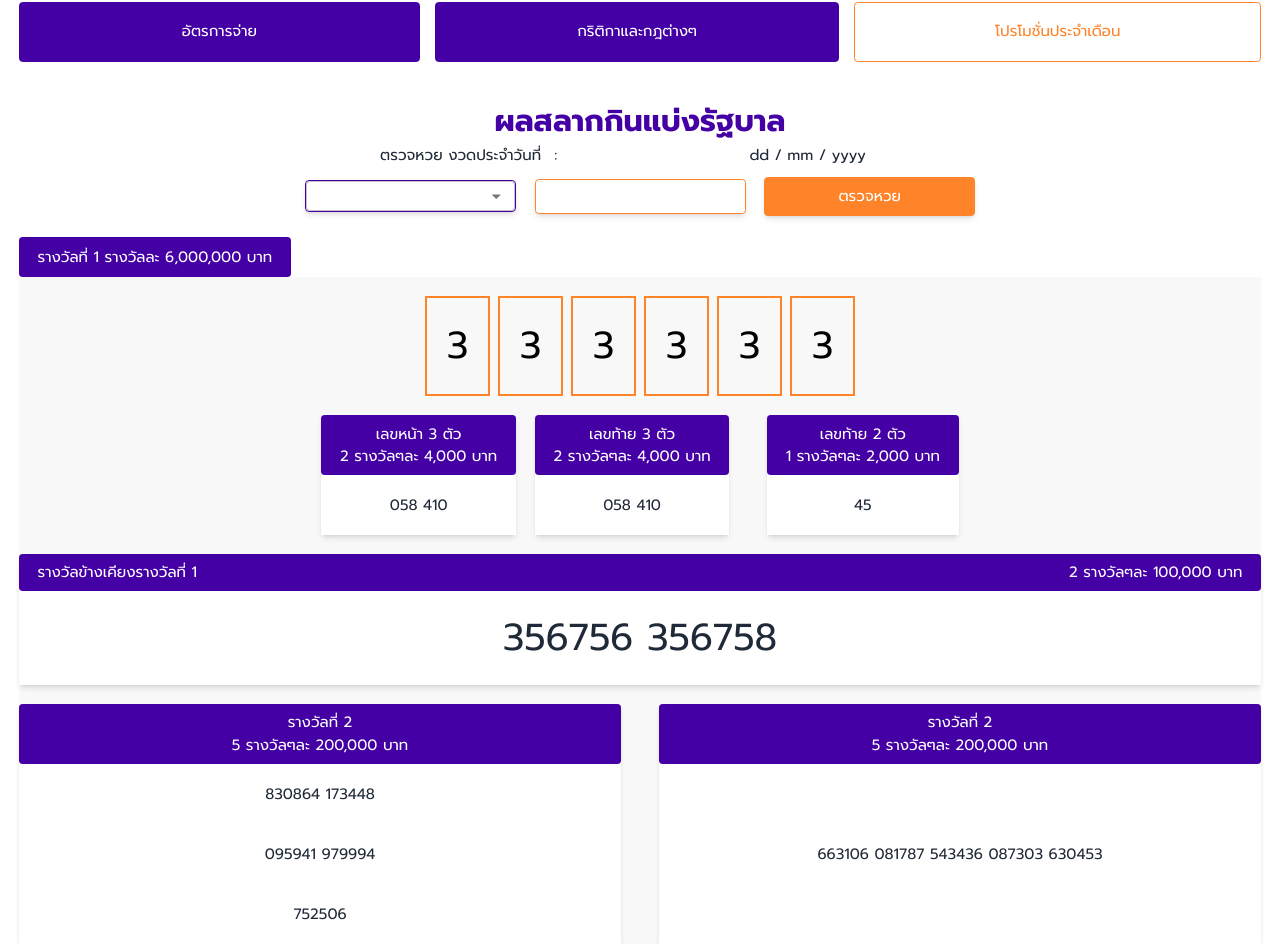
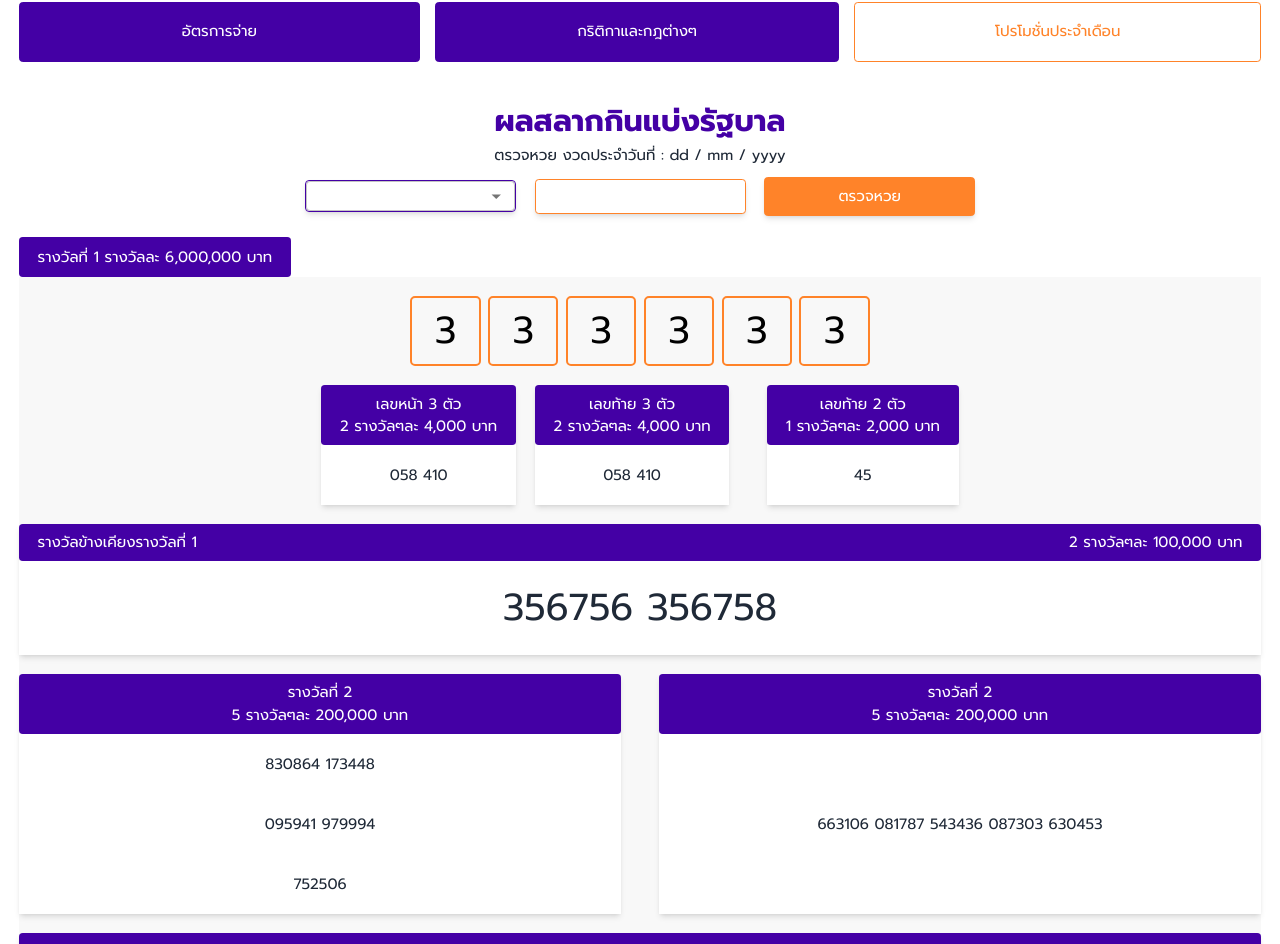
Before and after one commit to zvcx22545/Dopoy788, a React (Vite) app: page / in a window 1280 px wide. Shown: the part 1141-2085 px from the top of the page. Built offline with nearby package versions, Linux system fonts and the light colour scheme; what tailwindcss-animated would draw is missing.

Commit message:
src/components/Redeem/Redeem.jsx

```diff
--- a/src/components/Redeem/Redeem.css
+++ b/src/components/Redeem/Redeem.css
@@ -1,7 +1,13 @@
 .custom-box{
+    display: flex;
+    justify-content: center;
+    align-items: center;
     font-size: 100%;
     color: #000;
+    height: 4.688rem;
+    width: 4.688rem;
     padding: 10px;
+    border-radius: 5px;
     border:2px #FF8329 solid;
 }
 
@@ -19,5 +25,15 @@
     .custom-box{
         font-size: 2.5rem;
         padding: 20px;
+        height: 4.688rem;
+        width: 4.688rem;
     }
 }
+@media (max-width:767px){
+    .custom-box{
+        font-size: 2.5rem;
+        padding: 20px;
+        height: 3rem;
+        width: 3rem;
+    }
+}
--- a/src/components/Redeem/Redeem.jsx
+++ b/src/components/Redeem/Redeem.jsx
@@ -6,7 +6,7 @@ function Redeem(){
             <div className="flex justify-start max-md:justify-center">
                 <p className="bg-[#4400A5] px-5 h-[40px] grid items-center rounded text-white max-md:w-full max-md:text-center">รางวัลที่ 1 รางวัลละ 6,000,000 บาท</p>
             </div>
-            <div className="bg-[#F0F0F07A] grid">
+            <div className="bg-[#F0F0F07A] w-full">
 
                 <div className="flex gap-2 justify-center text-center items-center p-5 ">
                     <p className="custom-box">3</p>
--- a/src/components/Resultrotte/Resultroote.jsx
+++ b/src/components/Resultrotte/Resultroote.jsx
@@ -29,9 +29,8 @@ function Resultrotte(){
         <section>
             <div className="grid justify-center text-center mt-10 px-5">
                 <h1 className="text-[#4400A5] font-bold text-[2rem]">ผลสลากกินแบ่งรัฐบาล</h1>
-                    <div className="grid grid-cols-2 gap-0 justify-center">
-                        <p>ตรวจหวย งวดประจำวันที่ &ensp;:&ensp;</p>
-                        <p>dd / mm / yyyy</p>
+                    <div className="flex gap-0 justify-center">
+                        <p>ตรวจหวย งวดประจำวันที่ : dd / mm / yyyy</p>
                     </div>
                     <div className="grid grid-cols-3 gap-5 mt-2 justify-center items-center">
                         <FormControl fullWidth>
```
Also changed, not shown: src/components/Rule/RuleBtn.jsx (indentation only).
